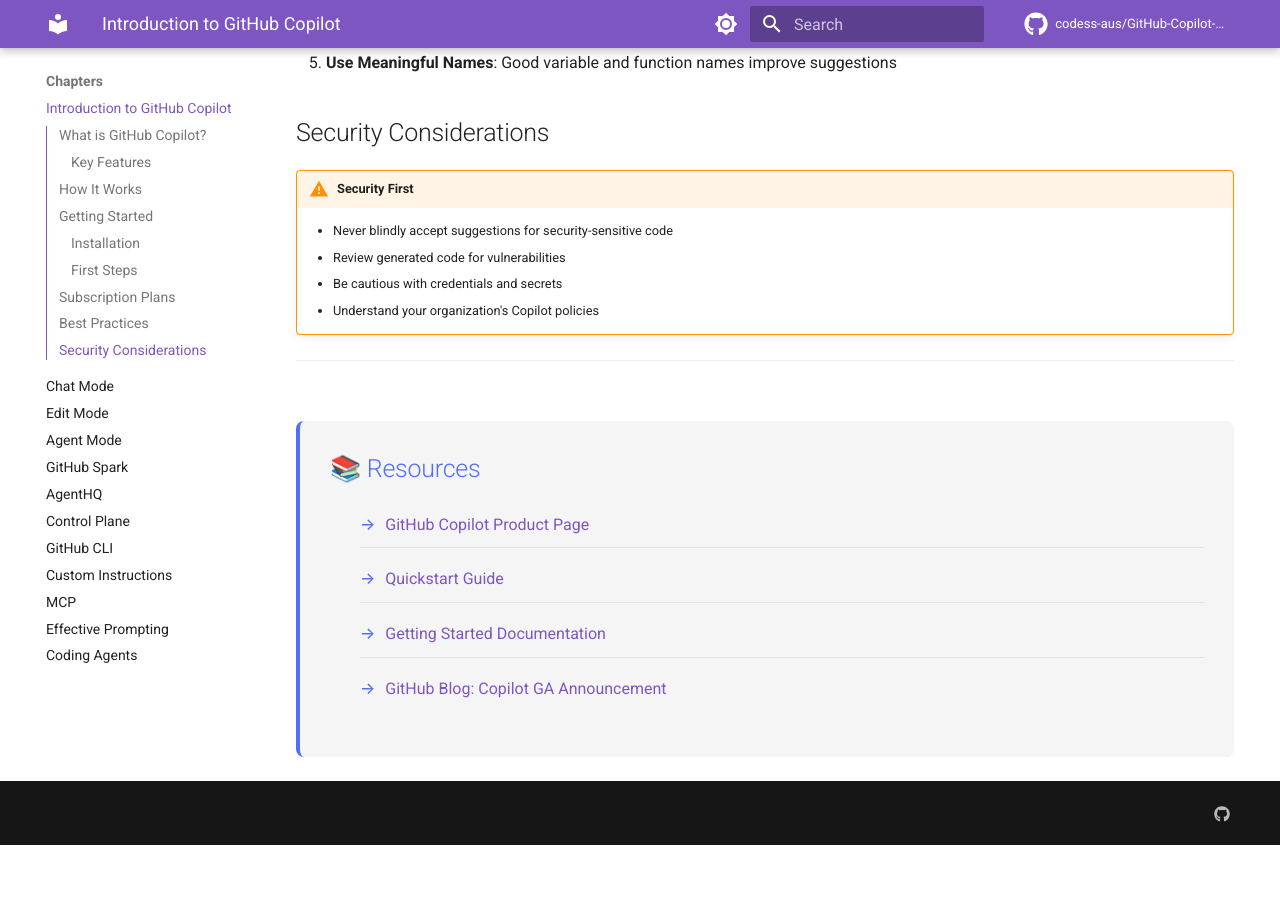
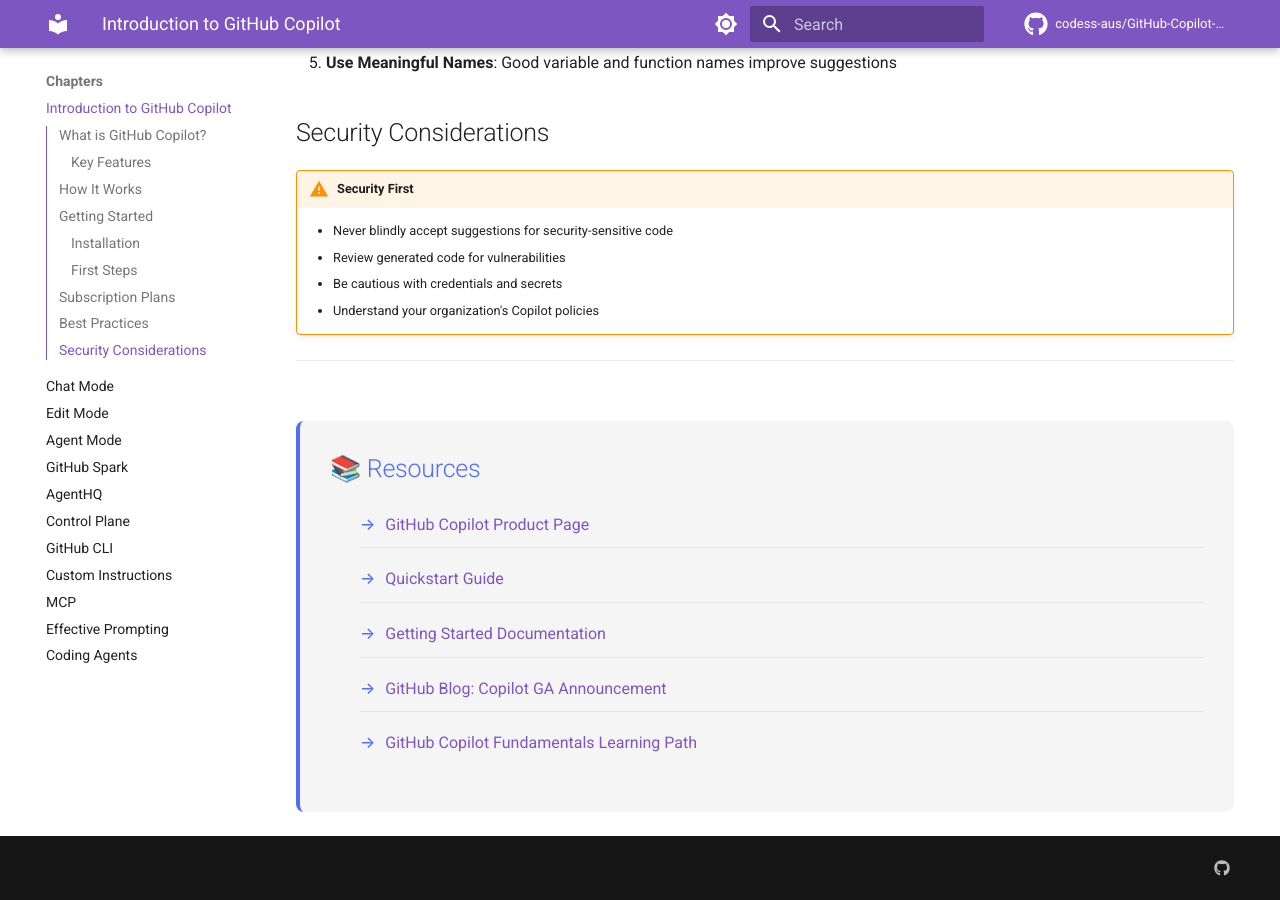
Before and after one commit to codess-aus/GitHub-Copilot-Workshop, an MkDocs documentation site: the page built from docs/chapters/introduction.md, in a window 1280 px wide and 900 px high, scrolled down 2454 px. Built offline with MkDocs 1.6.1 and Material for MkDocs 9.7.7, drawn with Linux system fonts in a browser that asks for light colours; comment, search, counter and statistics services are not loaded; before the commit the page ends 3299 px from its top, so only the background shows below that.

Commit message:
Add GitHub Copilot Fundamentals Learning Path link to introduction

```diff
--- a/docs/chapters/introduction.md
+++ b/docs/chapters/introduction.md
@@ -99,5 +99,6 @@ def factorial(n):
 <li><a href="https://docs.github.com/en/copilot/quickstart" target="_blank" rel="noopener">Quickstart Guide</a></li>
 <li><a href="https://docs.github.com/en/copilot/getting-started-with-github-copilot" target="_blank" rel="noopener">Getting Started Documentation</a></li>
 <li><a href="https://github.blog/2022-06-21-github-copilot-is-generally-available-to-all-developers/" target="_blank" rel="noopener">GitHub Blog: Copilot GA Announcement</a></li>
+<li><a href="https://learn.microsoft.com/en-us/training/courses/gh-300t00" target="_blank" rel="noopener">GitHub Copilot Fundamentals Learning Path</a></li>
 </ul>
 </div>
```
